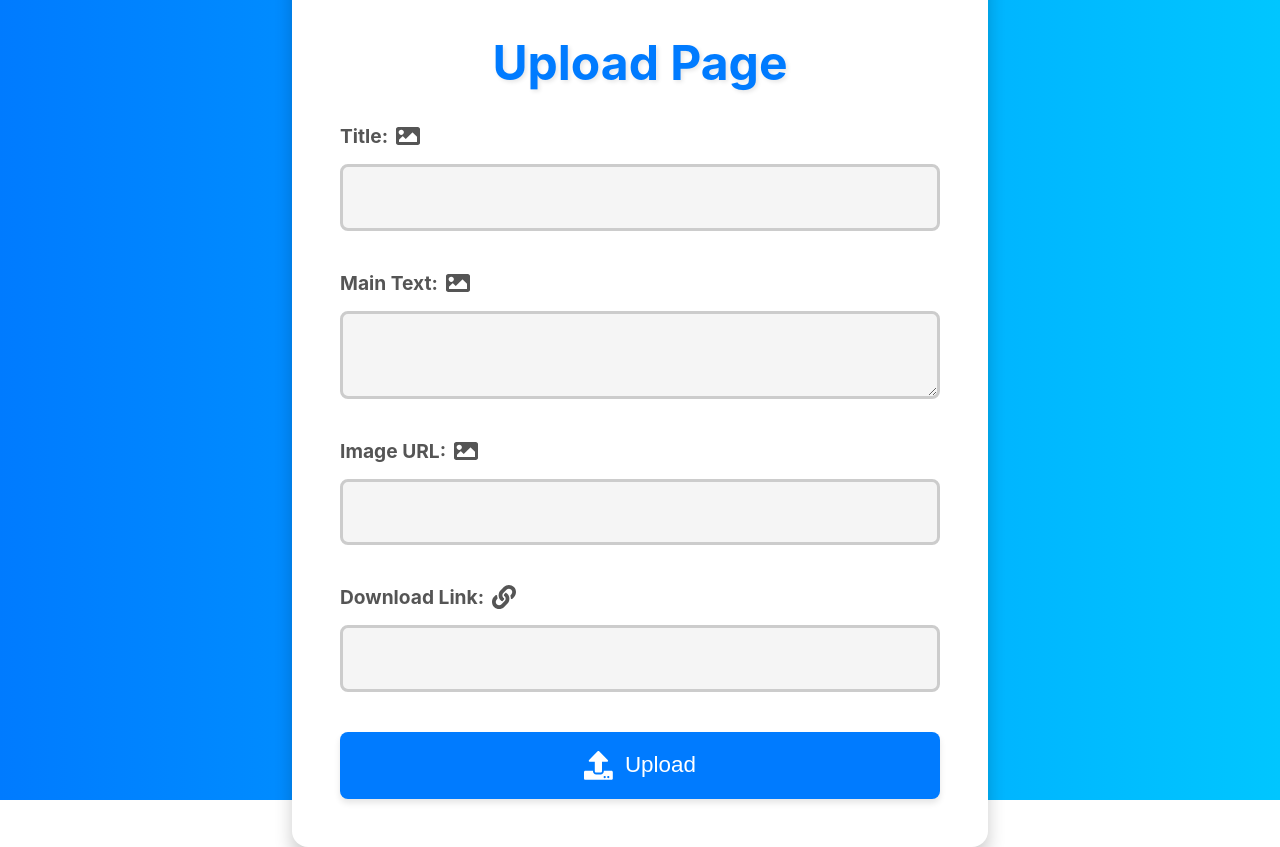
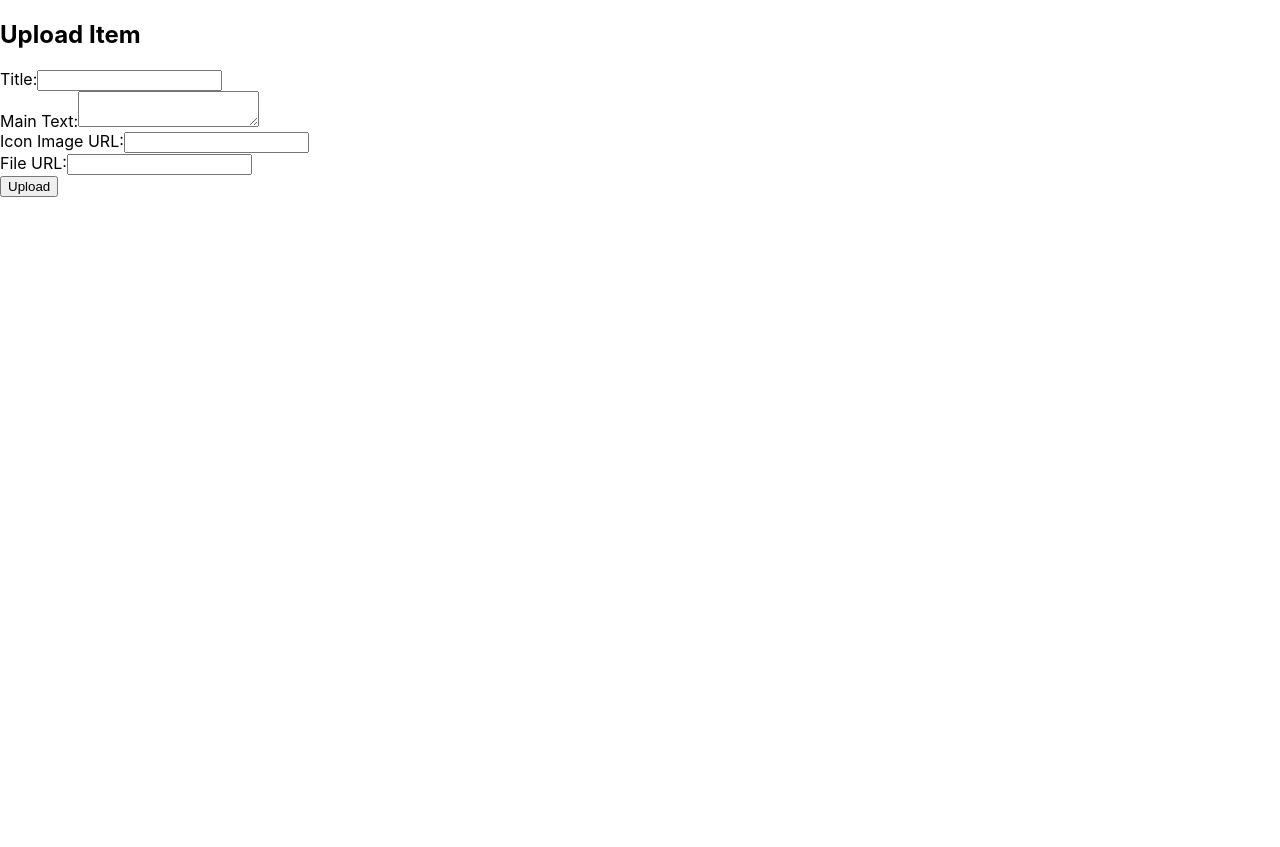
Before and after one commit to oscarostby/asfaltios, a React (Create React App) app in the folder client/: page /upload in a window 1280 px wide. After the commit the page ends 800 px from the top, so only its background shows below. Built offline with nearby package versions, Linux system fonts and the light colour scheme.

Commit message:
white and fixed uplaod page

```diff
--- a/client/src/App.js
+++ b/client/src/App.js
@@ -1,14 +1,23 @@
 import React, { useEffect } from 'react';
 import { BrowserRouter, Route, Routes } from 'react-router-dom';
+import styled from 'styled-components';
 import Home from './pages/main';
 import PluginsList from './pages/PluginsList';
 import Login from './pages/login';
 import Register from './pages/register';
 import Upload from './pages/upload';
 import List from './pages/list';
-import Motd from './pages/UploadMessage';
 import Profile from './pages/profile';
 
+const AppContainer = styled.div`
+  background-color: white; /* Set the background color of the whole app */
+  height: 100%; /* Make sure the container takes full height */
+`;
+
+const ContentWrapper = styled.div`
+  padding-top: env(safe-area-inset-top); /* Safe area for iPhone X and above */
+  padding-bottom: env(safe-area-inset-bottom); /* Safe area for iPhone X and above */
+`;
 
 function App() {
   useEffect(() => {
@@ -29,6 +38,8 @@ function App() {
 
   return (
     <BrowserRouter>
+      <AppContainer>
+        <ContentWrapper>
           <Routes>
             <Route path="/" element={<Home />} />
             <Route path="/Plugins" element={<PluginsList />} />
@@ -36,10 +47,10 @@ function App() {
             <Route path="/Register" element={<Register />} />
             <Route path="/upload" element={<Upload />} />
             <Route path="/Plugins/:searchTerm" element={<List />} />
-        <Route path="/motd" element={<Motd />} />
             <Route path="/Profile" element={<Profile />} />
-
           </Routes>
+        </ContentWrapper>
+      </AppContainer>
     </BrowserRouter>
   );
 }
--- a/client/src/components/MessageBanner.js
+++ /dev/null
@@ -1,54 +0,0 @@
-import React, { useState, useEffect } from 'react';
-import styled from 'styled-components';
-import axios from 'axios';
-
-const Banner = styled.div`
-  background-color: lightblue;
-  color: #333;
-  padding: 10px 20px;
-  position: fixed;
-  top: 0;
-  width: 100%;
-  display: flex;
-  justify-content: space-between;
-  align-items: center;
-  z-index: 1000;
-`;
-
-const CloseButton = styled.button`
-  background: none;
-  border: none;
-  font-size: 16px;
-  cursor: pointer;
-`;
-
-const MessageBanner = () => {
-  const [message, setMessage] = useState('');
-  const [isVisible, setIsVisible] = useState(true);
-
-  useEffect(() => {
-    const fetchMessage = async () => {
-      try {
-        const response = await axios.get('https://api.asfaltios.com/api/message');
-        setMessage(response.data.message);
-      } catch (error) {
-        console.error('Error fetching message:', error);
-      }
-    };
-
-    fetchMessage();
-  }, []);
-
-  if (!isVisible || !message) {
-    return null;
-  }
-
-  return (
-    <Banner>
-      <span>{message}</span>
-      <CloseButton onClick={() => setIsVisible(false)}>x</CloseButton>
-    </Banner>
-  );
-};
-
-export default MessageBanner;
--- a/client/src/pages/UploadMessage.js
+++ /dev/null
@@ -1,69 +0,0 @@
-import React, { useState } from 'react';
-import styled from 'styled-components';
-import axios from 'axios';
-
-const UploadContainer = styled.div`
-  display: flex;
-  flex-direction: column;
-  align-items: center;
-  padding: 20px;
-`;
-
-const Form = styled.form`
-  display: flex;
-  flex-direction: column;
-  width: 300px;
-`;
-
-const Label = styled.label`
-  margin: 10px 0 5px;
-`;
-
-const Input = styled.input`
-  padding: 8px;
-  margin-bottom: 10px;
-`;
-
-const Button = styled.button`
-  padding: 10px;
-  background-color: #007BFF;
-  color: white;
-  border: none;
-  cursor: pointer;
-  &:hover {
-    background-color: #0056b3;
-  }
-`;
-
-const UploadMessage = () => {
-  const [message, setMessage] = useState('');
-
-  const handleSubmit = async (e) => {
-    e.preventDefault();
-    try {
-      await axios.post('/api/message', { newMessage: message });
-      alert('Message uploaded successfully');
-    } catch (error) {
-      console.error('Error uploading message:', error);
-      alert('Failed to upload message');
-    }
-  };
-
-  return (
-    <UploadContainer>
-      <h2>Upload Message</h2>
-      <Form onSubmit={handleSubmit}>
-        <Label htmlFor="message">Message</Label>
-        <Input
-          type="text"
-          id="message"
-          value={message}
-          onChange={(e) => setMessage(e.target.value)}
-        />
-        <Button type="submit">Upload</Button>
-      </Form>
-    </UploadContainer>
-  );
-};
-
-export default UploadMessage;
--- a/client/src/pages/list.js
+++ b/client/src/pages/list.js
@@ -79,12 +79,12 @@ function Search() {
       <h1>Search Results for "{searchTerm || 'All Plugins'}"</h1>
       {items.map(item => (
         <SearchResultItem key={item._id}>
-          <ItemImage src={item.imageUrl} alt="Item" />
+          <ItemImage src={item.iconImageUrl} alt="Item" /> {/* Use iconImageUrl for the item image */}
           <ItemInfo>
             <ItemTitle>{item.title}</ItemTitle>
             <p>{item.mainText}</p>
           </ItemInfo>
-          <DownloadButton href={item.downloadLink} download>Download</DownloadButton>
+          <DownloadButton href={item.fileUrl} download>Download</DownloadButton> {/* Use fileUrl for the download link */}
         </SearchResultItem>
       ))}
     </SearchResultContainer>
--- a/client/src/pages/main.js
+++ b/client/src/pages/main.js
@@ -3,7 +3,6 @@ import styled from 'styled-components';
 import axios from 'axios';
 import HeaderComponent from '../components/header';
 import MobileHeader from '../components/mobileheader';
-import MessageBanner from '../components/MessageBanner'; // Import MessageBanner
 import ProductPage from '../components/Product';
 import AboutUsPage from '../components/AboutUs';
 import Footer from '../components/footer';
@@ -115,7 +114,6 @@ const Main = () => {
 
   return (
     <PageWrapper>
-      <MessageBanner />
       {isMobile ? <MobileHeader /> : <HeaderComponent />}
       <Container>
         <HeaderTitle>
--- a/client/src/pages/upload.js
+++ b/client/src/pages/upload.js
@@ -1,178 +1,80 @@
+// src/components/UploadPage.jsx
+
 import React, { useState } from 'react';
 import axios from 'axios';
-import styled from 'styled-components';
-import { FaUpload, FaImage, FaLink } from 'react-icons/fa';
 
-const Container = styled.div`
-  display: flex;
-  flex-direction: column;
-  align-items: center;
-  justify-content: center;
-  height: 100vh;
-  background: linear-gradient(to right, #007bff, #00c6ff);
-`;
-
-const Card = styled.div`
-  background-color: white;
-  padding: 3rem;
-  border-radius: 16px;
-  box-shadow: 0 12px 18px rgba(0, 0, 0, 0.2);
-  width: 600px;
-`;
-
-const Title = styled.h1`
-  text-align: center;
-  margin-bottom: 2rem;
-  color: #007bff;
-  font-size: 3rem;
-  text-shadow: 2px 2px 4px rgba(0, 0, 0, 0.1);
-`;
-
-const Form = styled.form`
-  display: flex;
-  flex-direction: column;
-  gap: 2.5rem;
-`;
-
-const InputGroup = styled.div`
-  display: flex;
-  flex-direction: column;
-`;
-
-const Label = styled.label`
-  font-weight: bold;
-  margin-bottom: 1rem;
-  color: #555;
-  font-size: 1.2rem;
-  display: flex;
-  align-items: center;
-  gap: 0.5rem;
-`;
-
-const Input = styled.input`
-  padding: 1.2rem;
-  border: 3px solid #ccc;
-  border-radius: 8px;
-  font-size: 1.2rem;
-  transition: border-color 0.3s ease;
-  background-color: #f5f5f5;
-
-  &:focus {
-    outline: none;
-    border-color: #007bff;
-  }
-`;
-
-const Textarea = styled.textarea`
-  padding: 1.2rem;
-  border: 3px solid #ccc;
-  border-radius: 8px;
-  resize: vertical;
-  font-size: 1.2rem;
-  transition: border-color 0.3s ease;
-  background-color: #f5f5f5;
-
-  &:focus {
-    outline: none;
-    border-color: #007bff;
-  }
-`;
-
-const SubmitButton = styled.button`
-  background-color: #007bff;
-  color: white;
-  padding: 1.2rem 2.5rem;
-  border: none;
-  border-radius: 8px;
-  cursor: pointer;
-  font-size: 1.4rem;
-  transition: background-color 0.3s ease;
-  display: flex;
-  align-items: center;
-  justify-content: center;
-  gap: 0.75rem;
-  box-shadow: 0 4px 6px rgba(0, 0, 0, 0.1);
-
-  &:hover {
-    background-color: #0056b3;
-  }
-`;
-
-const UploadIcon = styled(FaUpload)`
-  font-size: 1.8rem;
-`;
-
-const ImageIcon = styled(FaImage)`
-  font-size: 1.5rem;
-`;
-
-const LinkIcon = styled(FaLink)`
-  font-size: 1.5rem;
-`;
-
-function Upload() {
+const UploadPage = () => {
   const [title, setTitle] = useState('');
   const [mainText, setMainText] = useState('');
-  const [imageUrl, setImageUrl] = useState('');
-  const [downloadLink, setDownloadLink] = useState('');
+  const [iconImageUrl, setIconImageUrl] = useState('');
+  const [fileUrl, setFileUrl] = useState('');
+  const [message, setMessage] = useState('');
 
   const handleSubmit = async (e) => {
     e.preventDefault();
+
     try {
-      await axios.post('https://api.asfaltios.com/upload', {
+      const response = await axios.post('https://api.asfaltios.com/upload', {
         title,
         mainText,
-        imageUrl,
-        downloadLink,
+        iconImageUrl,
+        fileUrl,
       });
-      alert('Item uploaded successfully');
+
+      if (response.status === 200) {
+        setMessage('Item uploaded successfully');
+      } else {
+        setMessage('Failed to upload item');
+      }
     } catch (error) {
+      setMessage('An error occurred while uploading the item');
       console.error(error);
-      alert('Failed to upload item');
     }
   };
 
   return (
-    <Container>
-      <Card>
-        <Title>Upload Page</Title>
-        <Form onSubmit={handleSubmit}>
-          <InputGroup>
-            <Label>
-              Title:
-              <ImageIcon />
-            </Label>
-            <Input type="text" value={title} onChange={(e) => setTitle(e.target.value)} />
-          </InputGroup>
-          <InputGroup>
-            <Label>
-              Main Text:
-              <ImageIcon />
-            </Label>
-            <Textarea value={mainText} onChange={(e) => setMainText(e.target.value)} />
-          </InputGroup>
-          <InputGroup>
-            <Label>
-              Image URL:
-              <ImageIcon />
-            </Label>
-            <Input type="text" value={imageUrl} onChange={(e) => setImageUrl(e.target.value)} />
-          </InputGroup>
-          <InputGroup>
-            <Label>
-              Download Link:
-              <LinkIcon />
-            </Label>
-            <Input type="text" value={downloadLink} onChange={(e) => setDownloadLink(e.target.value)} />
-          </InputGroup>
-          <SubmitButton type="submit">
-            <UploadIcon />
-            Upload
-          </SubmitButton>
-        </Form>
-      </Card>
-    </Container>
+    <div>
+      <h2>Upload Item</h2>
+      <form onSubmit={handleSubmit}>
+        <div>
+          <label>Title:</label>
+          <input
+            type="text"
+            value={title}
+            onChange={(e) => setTitle(e.target.value)}
+            required
+          />
+        </div>
+        <div>
+          <label>Main Text:</label>
+          <textarea
+            value={mainText}
+            onChange={(e) => setMainText(e.target.value)}
+            required
+          />
+        </div>
+        <div>
+          <label>Icon Image URL:</label>
+          <input
+            type="text"
+            value={iconImageUrl}
+            onChange={(e) => setIconImageUrl(e.target.value)}
+            required
+          />
+        </div>
+        <div>
+          <label>File URL:</label>
+          <input
+            type="text"
+            value={fileUrl}
+            onChange={(e) => setFileUrl(e.target.value)}
+          />
+        </div>
+        <button type="submit">Upload</button>
+      </form>
+      {message && <p>{message}</p>}
+    </div>
   );
-}
+};
 
-export default Upload;
+export default UploadPage;
```
Lines whose indentation alone changed are shown as unchanged.
